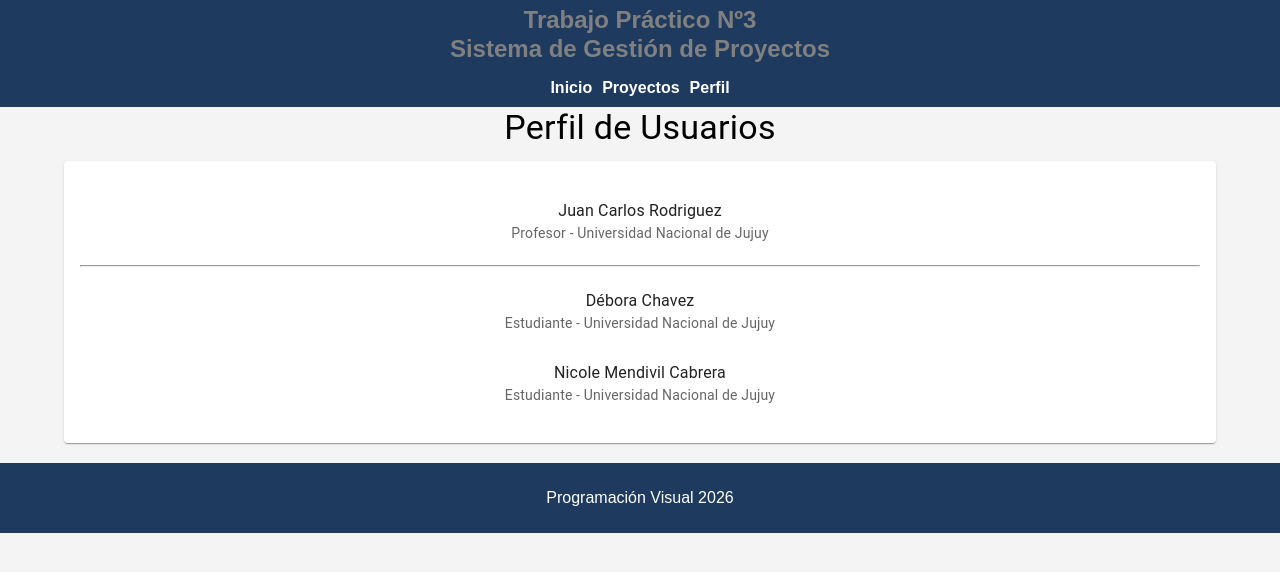
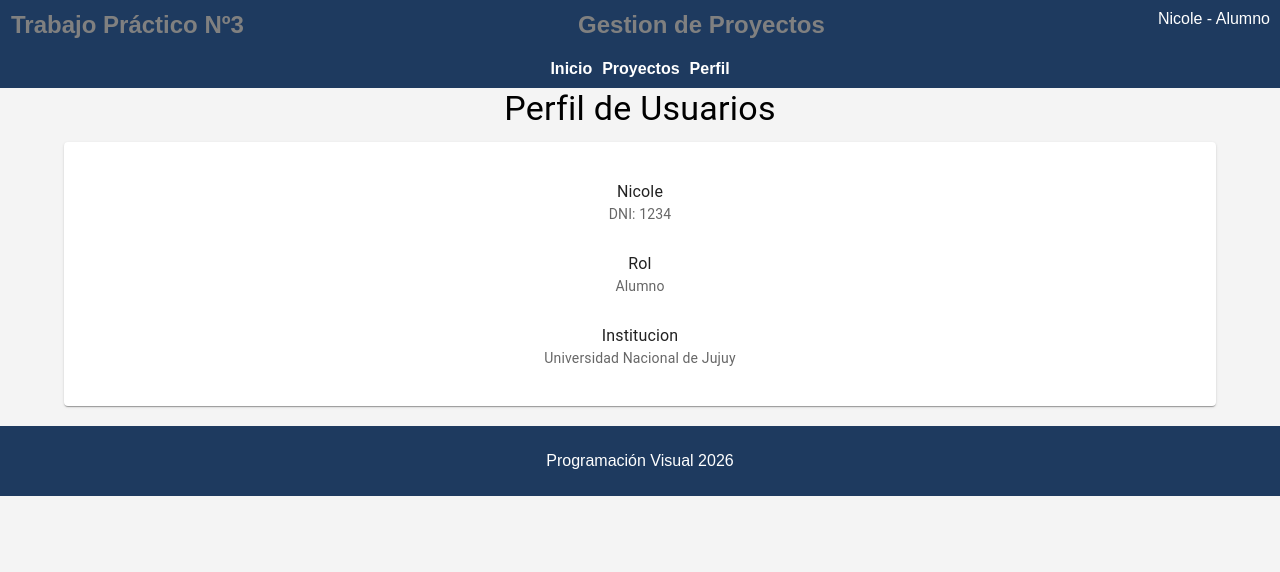
Before and after one commit to nicolemendivil/pv_tp3_grupo3, a React (Vite) app in the folder pv_tp3_grupo3/: page /perfil in a window 1280 px wide. Shown: the top 572 px of the page. Built offline with nearby package versions, Linux system fonts and the light colour scheme.

Commit message:
Parte 5: Creacion de UsuarioContext.jsx. Cambios en Header con nombre y rol en esquina superior.

```diff
--- a/pv_tp3_grupo3/src/components/Header.jsx
+++ b/pv_tp3_grupo3/src/components/Header.jsx
@@ -1,9 +1,18 @@
-function Header(){
-    return(
-        <header>
-            <h2 className="titulo">Trabajo Práctico Nº3</h2>
-            <h2 className="titulo">Sistema de Gestión de Proyectos</h2>
-        </header>
-    );
+import { useUsuario } from "../context/UsuarioContext";
+function Header() {
+  const { usuario, login } = useUsuario();
+  return (
+    <header>
+      <div>
+        <h2 className="titulo">Trabajo Práctico Nº3</h2>
+      </div>
+      <div>
+        <h2 className="titulo">Gestion de Proyectos</h2>
+      </div>
+      <div>
+        {usuario.nombre} - {usuario.rol}
+      </div>
+    </header>
+  );
 }
-export default Header
+export default Header;
--- /dev/null
+++ b/pv_tp3_grupo3/src/context/UsuarioContext.jsx
@@ -0,0 +1,22 @@
+import { createContext, useContext, useState } from "react";
+const UsuarioContext = createContext();
+export const UsuarioProvider = ({ children }) => {
+  const [usuario, setUsuario] = useState({
+      nombre: "Nicole",
+      dni: "1234",
+      rol: "Alumno",
+      institucion: "Universidad Nacional de Jujuy",
+    });
+  const actualizarPerfil = (datosActualizados) => {
+    setUsuario(datosActualizados);
+  };
+
+  return (
+    <UsuarioContext.Provider value={{ usuario, actualizarPerfil }}>
+      {children}
+    </UsuarioContext.Provider>
+  );
+};
+export const useUsuario = () => {
+  return useContext(UsuarioContext);
+};
--- a/pv_tp3_grupo3/src/css/style.css
+++ b/pv_tp3_grupo3/src/css/style.css
@@ -8,8 +8,10 @@ body {
 header {
     background-color: #1e3a5f;
     color: white;
-    padding: 5px;
-    text-align: center;
+    display: flex;
+    justify-content:space-between;
+    align-items: flex-start;
+    padding: 10px;
 }
 /* NAV */
 
--- a/pv_tp3_grupo3/src/main.jsx
+++ b/pv_tp3_grupo3/src/main.jsx
@@ -4,11 +4,14 @@ import { createRoot } from 'react-dom/client'
 //import './index.css'
 import App from './App.jsx'
 import { BrowserRouter } from 'react-router-dom'
+import { UsuarioProvider } from './context/UsuarioContext.jsx';
 
 createRoot(document.getElementById('root')).render(
   <React.StrictMode>
+    <UsuarioProvider>
     <BrowserRouter>
       <App />
     </BrowserRouter>
+    </UsuarioProvider>
   </React.StrictMode>,
 )
--- a/pv_tp3_grupo3/src/views/PerfilUsuario.jsx
+++ b/pv_tp3_grupo3/src/views/PerfilUsuario.jsx
@@ -1,6 +1,15 @@
-import { Container, Paper, Typography, List, ListItem, ListItemText } from "@mui/material";
+import {
+  Container,
+  Paper,
+  Typography,
+  List,
+  ListItem,
+  ListItemText,
+} from "@mui/material";
+import { useUsuario } from "../context/UsuarioContext";
 
 const PerfilUsuario = () => {
+  const { usuario } = useUsuario();
   return (
     <Container>
       <Typography variant="h4" gutterBottom>
@@ -10,22 +19,18 @@ const PerfilUsuario = () => {
         <List>
           <ListItem>
             <ListItemText
-              primary="Juan Carlos Rodriguez"
-              secondary="Profesor - Universidad Nacional de Jujuy"
+              primary={usuario.nombre}
+              secondary={`DNI: ${usuario.dni}`}
             />
           </ListItem>
-          <hr/>
           <ListItem>
-            <ListItemText
-              primary="Débora Chavez"
-              secondary="Estudiante - Universidad Nacional de Jujuy"
-            />
+            <ListItemText primary="Rol" secondary={usuario.rol} />
           </ListItem>
 
           <ListItem>
             <ListItemText
-              primary="Nicole Mendivil Cabrera"
-              secondary="Estudiante - Universidad Nacional de Jujuy"
+              primary="Institucion"
+              secondary={usuario.institucion}
             />
           </ListItem>
         </List>
```
